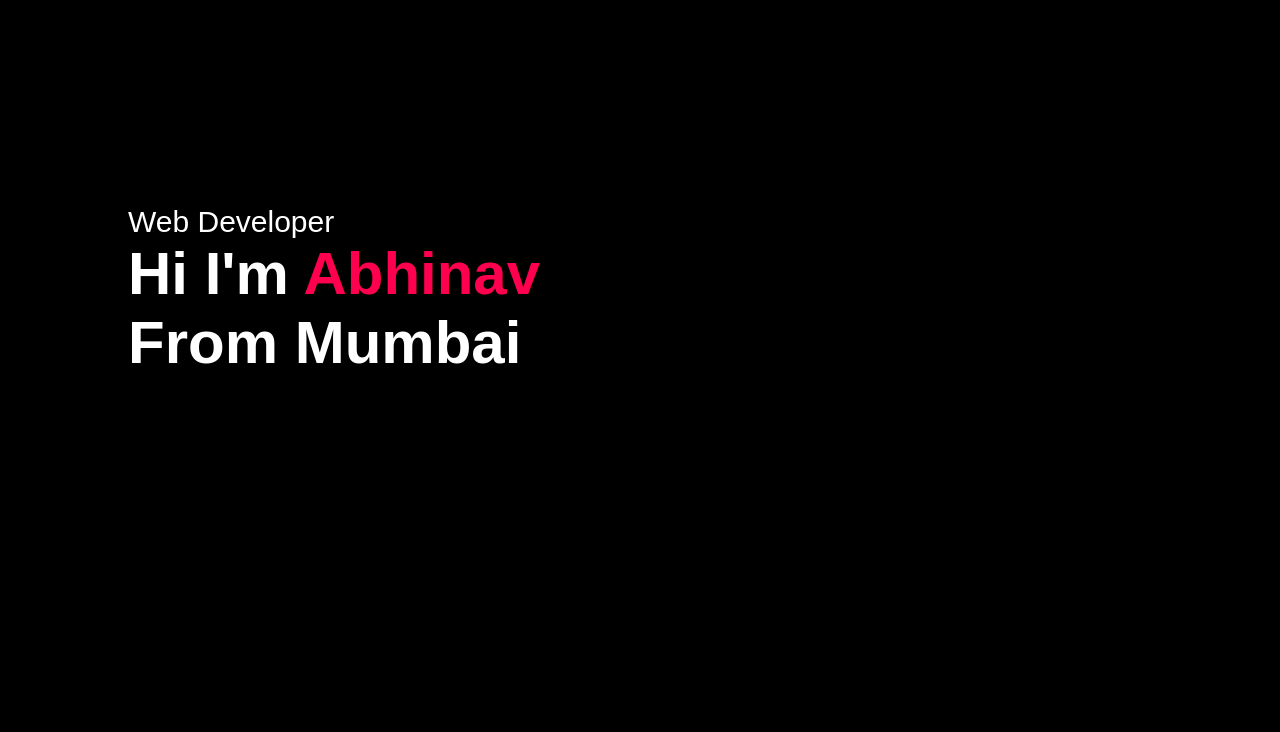
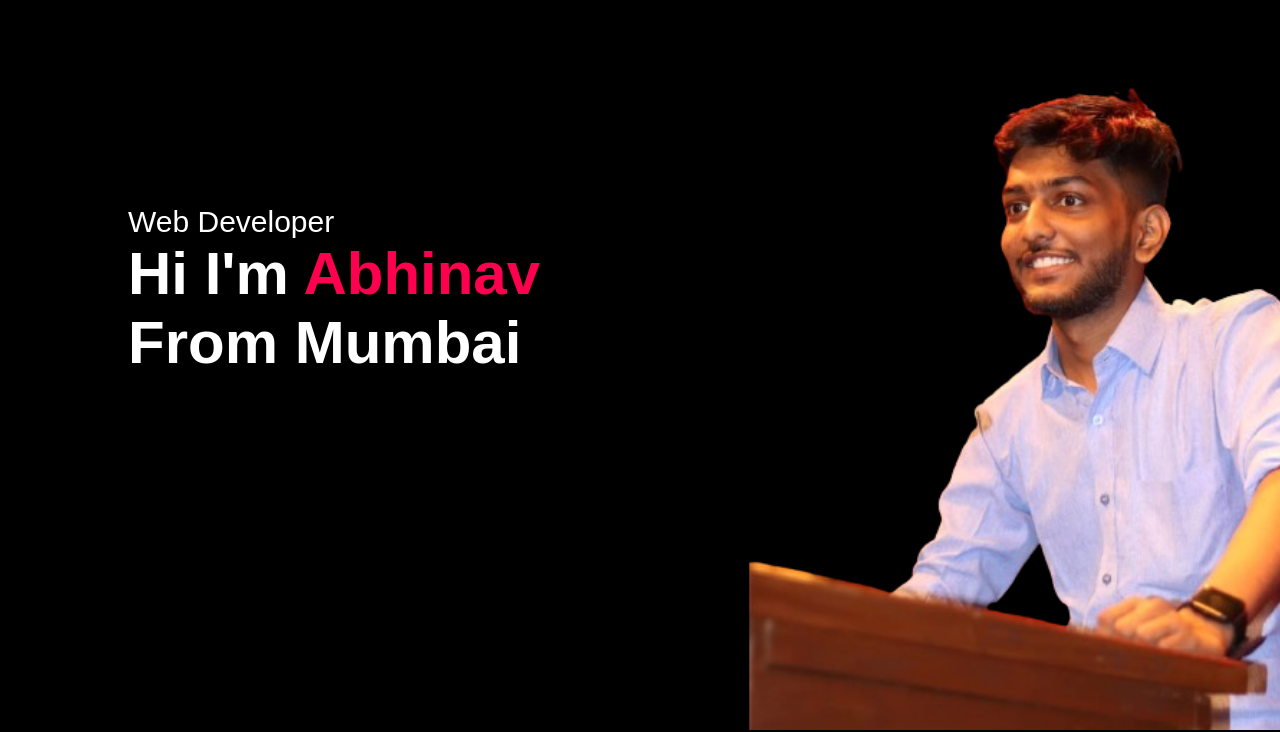
Before and after one commit to Abhinavj12/CODSOFT_L1_T1, a plain HTML site: page index.html in a window 1280 px wide. Shown: the part 70-802 px from the top of the page. Drawn offline with Linux system fonts and the light colour scheme; the site is published under a folder, as on GitHub Pages, so addresses that start at the root find nothing.

Commit message:
Update style.css

```diff
--- a/style.css
+++ b/style.css
@@ -15,7 +15,7 @@ body{
 #header{
     width: 100%;
     height:100vh;
-    background-image: url(/images/ABHI1-removebg-preview.png);
+    background-image: url(./images/ABHI1-removebg-preview.png);
     background-size: cover;
     background-position: center;
 }
```
